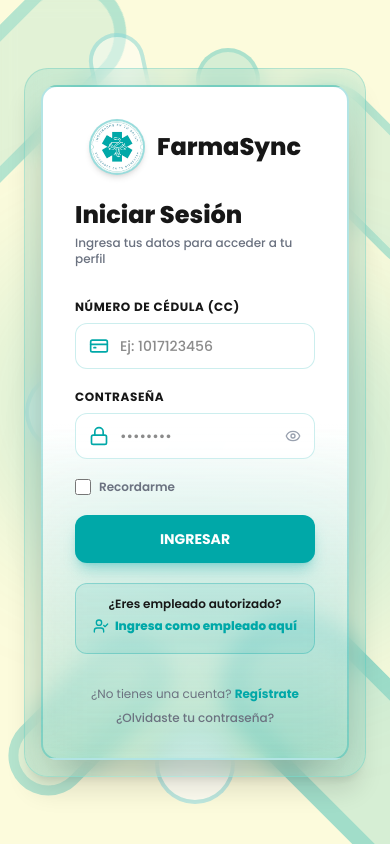
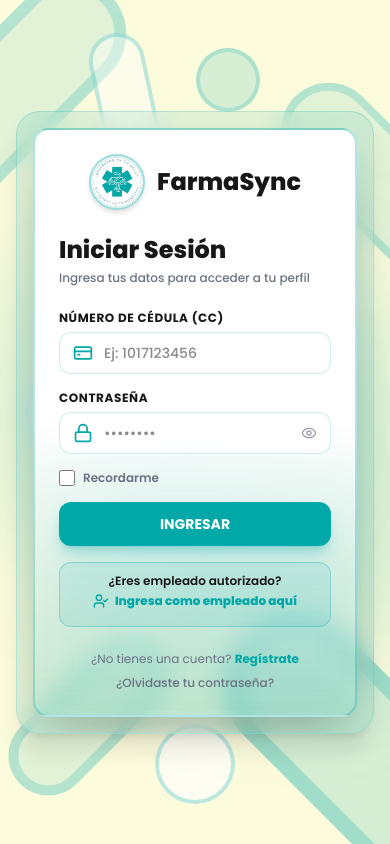
Before and after one commit to salomenavarro/FarmaSync-FrontEnd, a Next.js app: page /login in a window 390 px wide. Built offline with nearby package versions, Linux system fonts and the light colour scheme.

Commit message:
feat: correción de medidas del hero

```diff
--- a/src/app/(auth)/login/page.tsx
+++ b/src/app/(auth)/login/page.tsx
@@ -23,12 +23,12 @@ export default function LoginPage() {
 
   const handleSubmit = (e: React.FormEvent) => {
     e.preventDefault();
-    // AQUÍ iría la lógica de autenticación o llamada a API
     console.log("Datos de inicio de sesión:", formData);
   };
 
   return (
-    <div className="relative flex min-h-screen items-center justify-center overflow-hidden bg-[#FCFBDC] p-6">
+    // CAMBIO: py-8 y overflow-y-auto aseguran que en PCs pequeñas con poca altura siempre se vea centrado y scrolee si hace falta
+    <div className="relative flex min-h-screen items-center justify-center overflow-y-auto bg-[#FCFBDC] p-4 py-8 sm:p-6">
 
       {/* PATRÓN DE CÁPSULAS Y PASTILLAS DE FONDO */}
       <div className="absolute -left-12 -top-12 h-72 w-28 rotate-45 rounded-full border-[12px] border-[#00A8A8]/20 bg-[#00A8A8]/10 backdrop-blur-sm" />
@@ -44,15 +44,17 @@ export default function LoginPage() {
       <div className="pointer-events-none absolute left-1/4 top-1/3 h-96 w-96 rounded-full bg-[#00A8A8]/15 blur-3xl" />
       <div className="pointer-events-none absolute bottom-1/3 right-1/4 h-80 w-80 rounded-full bg-[#00A8A8]/15 blur-3xl" />
 
-      {/* CONTENEDOR PRINCIPAL */}
-      <div className="relative z-10 flex w-full max-w-4xl overflow-hidden rounded-3xl border border-[#00A8A8]/20 bg-[#00A8A8]/10 p-4 shadow-xl backdrop-blur-md md:p-8">
+      {/* CONTENEDOR PRINCIPAL - HERO CENTRADO */}
+      {/* CAMBIO: my-auto para auto-centrado perfecto + max-w adaptativo */}
+      <div className="relative z-10 my-auto flex w-full max-w-sm items-center overflow-hidden rounded-3xl border border-[#00A8A8]/20 bg-[#00A8A8]/10 p-4 shadow-xl backdrop-blur-md md:max-w-3xl md:p-6 lg:max-w-4xl lg:p-8">
 
         {/* COLUMNA IZQUIERDA - BIENVENIDA */}
-        <div className="hidden flex-1 flex-col justify-between p-8 md:flex">
+        {/* CAMBIO: md:w-1/2 para balancear proporciones en pantallas de laptop pequeñas */}
+        <div className="hidden flex-1 flex-col justify-between gap-6 p-4 md:flex md:w-1/2 lg:w-3/5 lg:p-6">
 
-          {/* LOGO MÁS GRANDE */}
-          <div className="flex items-center gap-4">
-            <div className="relative flex h-20 w-20 items-center justify-center overflow-hidden rounded-full border-2 border-[#00A8A8]/40 bg-white p-1 shadow-lg">
+          {/* LOGO */}
+          <div className="flex items-center gap-3 lg:gap-4">
+            <div className="relative flex h-16 w-16 items-center justify-center overflow-hidden rounded-full border-2 border-[#00A8A8]/40 bg-white p-1 shadow-lg lg:h-20 lg:w-20">
               <Image
                 src="/images/logo1.jpeg"
                 alt="FarmaSync Logo"
@@ -61,17 +63,18 @@ export default function LoginPage() {
                 priority
               />
             </div>
-            <span className="text-3xl font-black tracking-tight text-[#171717]">
+            <span className="text-2xl font-black tracking-tight text-[#171717] lg:text-3xl">
               FarmaSync
             </span>
           </div>
 
-          <div className="my-auto space-y-4 pr-6">
-            <h1 className="text-5xl font-extrabold leading-tight text-[#171717]">
+          <div className="my-auto space-y-3 lg:space-y-4 pr-4">
+            {/* CAMBIO: text-4xl en pantallas medianas para no sobrecargar visualmente */}
+            <h1 className="text-3xl font-extrabold leading-tight text-[#171717] md:text-4xl lg:text-5xl">
               Bienvenido <br />
               <span className="text-[#00A8A8]">de nuevo</span>
             </h1>
-            <p className="text-sm font-medium text-[#6B7280]">
+            <p className="text-xs font-medium text-[#6B7280] lg:text-sm">
               Ingresa tu número de documento para gestionar tus reservas de medicamentos sin filas.
             </p>
           </div>
@@ -82,7 +85,8 @@ export default function LoginPage() {
         </div>
 
         {/* COLUMNA DERECHA - TARJETA DE LOGIN */}
-        <div className="w-full rounded-2xl border-2 border-[#00A8A8]/30 bg-gradient-to-b from-white via-white to-[#00A8A8]/10 p-8 shadow-2xl backdrop-blur-xl md:w-[420px]">
+        {/* CAMBIO: Ancho fijo ajustado en laptops para evitar solapamientos */}
+        <div className="w-full rounded-2xl border-2 border-[#00A8A8]/30 bg-gradient-to-b from-white via-white to-[#00A8A8]/10 p-6 shadow-2xl backdrop-blur-xl md:w-[380px] lg:w-[420px] lg:p-8">
 
           {/* Logo móvil */}
           <div className="mb-6 flex items-center justify-center gap-3 md:hidden">
@@ -98,26 +102,26 @@ export default function LoginPage() {
             <span className="text-2xl font-extrabold text-[#171717]">FarmaSync</span>
           </div>
 
-          <div className="mb-8">
+          <div className="mb-6 lg:mb-8">
             <h2 className="text-2xl font-extrabold text-[#171717]">Iniciar Sesión</h2>
             <p className="mt-1 text-xs font-medium text-[#6B7280]">
               Ingresa tus datos para acceder a tu perfil
             </p>
           </div>
 
-          <form onSubmit={handleSubmit} className="space-y-5">
+          <form onSubmit={handleSubmit} className="space-y-4 lg:space-y-5">
             <div>
               <label className="block text-xs font-bold uppercase tracking-wider text-[#171717]">
                 Número de Cédula (CC)
               </label>
-              <div className="relative mt-2">
+              <div className="relative mt-1.5 lg:mt-2">
                 <input
                   type="text"
                   name="documento"
                   value={formData.documento}
                   onChange={handleChange}
                   placeholder="Ej: 1017123456"
-                  className="w-full rounded-xl border border-[#00A8A8]/20 bg-white/80 py-3 pl-11 pr-4 text-sm font-medium text-[#171717] outline-none transition-all focus:border-[#00A8A8] focus:bg-white focus:ring-2 focus:ring-[#00A8A8]/30"
+                  className="w-full rounded-xl border border-[#00A8A8]/20 bg-white/80 py-2.5 pl-11 pr-4 text-sm font-medium text-[#171717] outline-none transition-all focus:border-[#00A8A8] focus:bg-white focus:ring-2 focus:ring-[#00A8A8]/30 lg:py-3"
                   required
                 />
                 <CreditCard className="absolute left-3.5 top-1/2 h-5 w-5 -translate-y-1/2 text-[#00A8A8]" />
@@ -128,14 +132,14 @@ export default function LoginPage() {
               <label className="block text-xs font-bold uppercase tracking-wider text-[#171717]">
                 Contraseña
               </label>
-              <div className="relative mt-2">
+              <div className="relative mt-1.5 lg:mt-2">
                 <input
                   type={showPassword ? "text" : "password"}
                   name="password"
                   value={formData.password}
                   onChange={handleChange}
                   placeholder="••••••••"
-                  className="w-full rounded-xl border border-[#00A8A8]/20 bg-white/80 py-3 pl-11 pr-11 text-sm font-medium text-[#171717] outline-none transition-all focus:border-[#00A8A8] focus:bg-white focus:ring-2 focus:ring-[#00A8A8]/30"
+                  className="w-full rounded-xl border border-[#00A8A8]/20 bg-white/80 py-2.5 pl-11 pr-11 text-sm font-medium text-[#171717] outline-none transition-all focus:border-[#00A8A8] focus:bg-white focus:ring-2 focus:ring-[#00A8A8]/30 lg:py-3"
                   required
                 />
                 <Lock className="absolute left-3.5 top-1/2 h-5 w-5 -translate-y-1/2 text-[#00A8A8]" />
@@ -169,27 +173,27 @@ export default function LoginPage() {
 
             <button
               type="submit"
-              className="w-full rounded-xl bg-[#00A8A8] py-3.5 text-sm font-bold text-white shadow-lg shadow-[#00A8A8]/30 transition-all hover:bg-[#008C8C] hover:shadow-xl active:scale-[0.98]"
+              className="w-full rounded-xl bg-[#00A8A8] py-3 text-sm font-bold text-white shadow-lg shadow-[#00A8A8]/30 transition-all hover:bg-[#008C8C] hover:shadow-xl active:scale-[0.98] lg:py-3.5"
             >
               INGRESAR
             </button>
           </form>
 
           {/* OPCIÓN EMPLEADO */}
-          <div className="mt-5 rounded-xl border border-[#00A8A8]/30 bg-[#00A8A8]/10 p-3 text-center">
+          <div className="mt-4 rounded-xl border border-[#00A8A8]/30 bg-[#00A8A8]/10 p-2.5 text-center lg:mt-5 lg:p-3">
             <p className="text-xs font-semibold text-[#171717]">
               ¿Eres empleado autorizado?
             </p>
             <Link
               href="/registro-cuidador"
-              className="mt-1.5 inline-flex items-center gap-1.5 text-xs font-extrabold text-[#00A8A8] hover:underline"
+              className="mt-1 inline-flex items-center gap-1.5 text-xs font-extrabold text-[#00A8A8] hover:underline"
             >
               <UserCheck className="h-4 w-4" />
               Ingresa como empleado aquí
             </Link>
           </div>
 
-          <div className="mt-8 space-y-2 text-center text-xs">
+          <div className="mt-6 space-y-2 text-center text-xs lg:mt-8">
             <p className="text-[#6B7280]">
               ¿No tienes una cuenta?{" "}
               <Link href="/registro" className="font-bold text-[#00A8A8] hover:underline">
```
